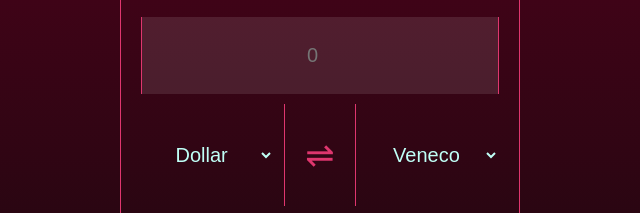
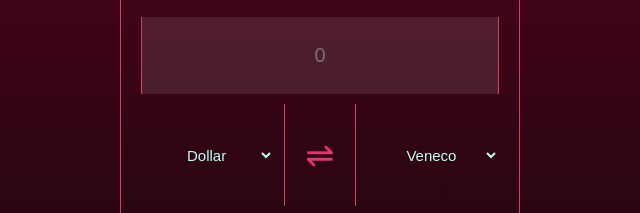
Before and after one commit to vicventum/Currency-Converter, a website with bundled scripts: page src/index.html in a window 1280 px wide. Shown: the part 251-464 px from the top of the page, 320-960 px from the left. Built offline with nearby package versions, Linux system fonts and the light colour scheme.

Commit message:
Termina detalles finales de estilo

```diff
--- a/src/app/scss/components/_currency.scss
+++ b/src/app/scss/components/_currency.scss
@@ -13,6 +13,7 @@
     }
 
     &__item:not(.currency__item--change) {
-        font-size: $f-small;
+        font-size: 1.5rem;
+        padding-left: 1rem;
     }
 }
--- a/src/app/scss/components/_input.scss
+++ b/src/app/scss/components/_input.scss
@@ -1,6 +1,7 @@
 .input {
     background-color: rgba(255, 255, 255, 0.1);
     border: none;
+    padding-left: $gutter - 0.5;
 
     font-size: $f-medium;
     text-align: inherit;
--- a/src/app/scss/config/_reset.scss
+++ b/src/app/scss/config/_reset.scss
@@ -26,6 +26,9 @@ select {
     border: none;
     text-align: center;
 }
+option {
+    background-color: $secondary-dark;
+}
 
 .main{
     display: flex;
```
Also changed, not shown: 2 other files.
